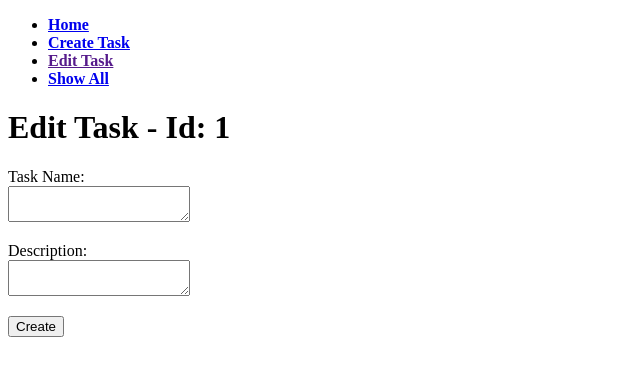
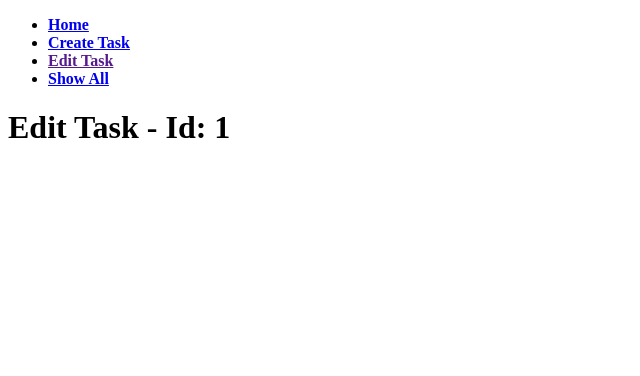
Before and after one commit to FredericoVieira/flask-todo, a Flask app: template app/templates/task/edit.html in a window 1280 px wide. Shown: the top 376 px of the page, without its empty margins (0-640 px from the left). Run offline with Flask 2, Linux system fonts and the light colour scheme; the template is opened without the code that fills it: most values are stand-ins (such as "Sample title", 1, 10 or a date in 2020).

Commit message:
Cleaning template, not implement yet.

```diff
--- a/app/templates/task/edit.html
+++ b/app/templates/task/edit.html
@@ -1,43 +1,5 @@
 {% extends "task/layout.html" %}
 {% block content %}
-<h1>Edit Task - Id: {{ taskId }}</h1>
-
-<script language="javascript" type="text/javascript">
-    function formValidate() {
-
-        var taskName = Task.taskName.value;
-        var taskDesc = Task.taskDesc.value;
-
-        if (taskName == "") {
-            alert('Preencha o campo com o nome da tarefa!');
-            Task.taskName.focus();
-            return false;
-        }
-
-        else if (taskDesc == "") {
-            alert('Preencha o campo com a descrição da tarefa!');
-            Task.taskDesc.focus();
-            return false;
-        }
-
-        else {
-            alert('Tarefa criada com sucesso!');
-        }
-    }
-</script>
-
-<form action="{{ url_for('task.create') }}" method="post" name="Task" onsubmit="return formValidate()">
-    <p>
-        <label>Task Name:<br/>
-            <textarea name="taskName" id="taskName"></textarea>
-        </label>
-    </p>
-    <p>
-        <label>Description:<br/>
-            <textarea name="taskDesc" id="taskDesc"></textarea>
-        </label>
-    </p>
-    <input type="submit" value="Create"></br>
-</form>
+<h1>Edit Task - Id: {{ task_id }}</h1>
 
 {% endblock %}
```
